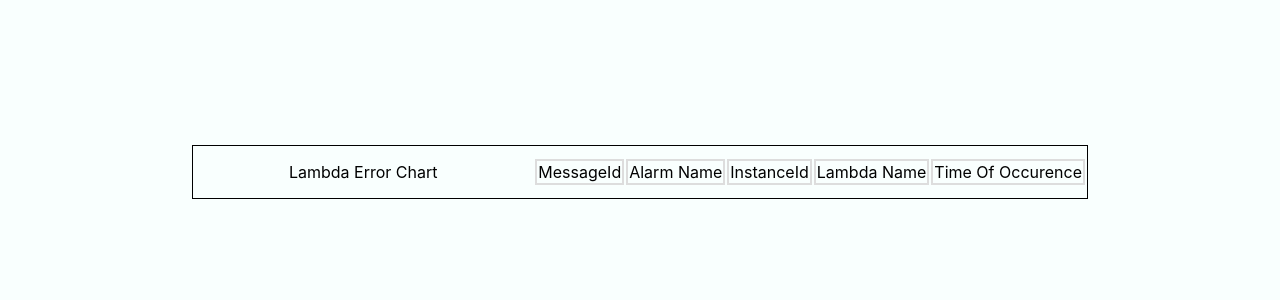
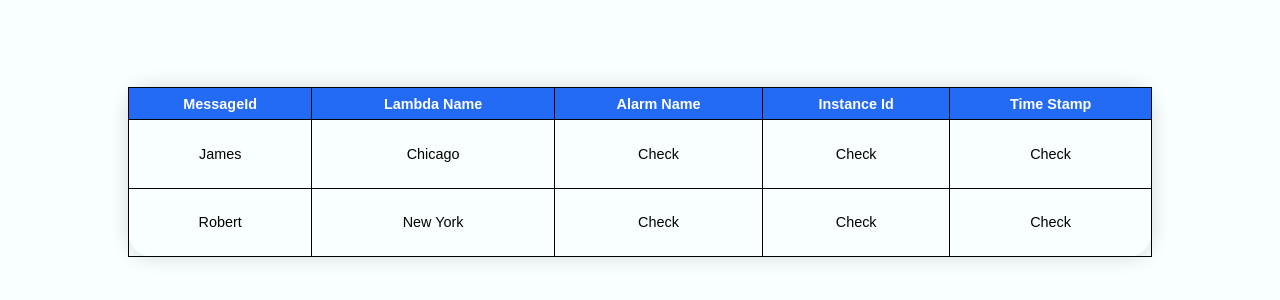
Before and after one commit to Smith-Steve/LambdaErrorApplication, a React (Create React App) app in the folder frontend/: page / in a window 1280 px wide. Shown: the part 228-528 px from the top of the page. Built offline with nearby package versions, Linux system fonts and the light colour scheme.

Commit message:
further frontend work

```diff
--- a/frontend/src/App.css
+++ b/frontend/src/App.css
@@ -12,25 +12,33 @@ body {
   min-height: 100vh;
 }
 
-table {
-  width: 70%;
-  border: 0.05rem solid;
-  display: flex;
-  flex-wrap: wrap;
-  justify-content: center;
-  align-items: center;
+table,th,td {
+  border: 1px solid black;
 }
 
-.table-header-row {
-  flex: 1;
+thead {
+  padding: 1rem;
+  height: 2rem;
+  margin: 25px 0;
+  background-color: #236bf4;
+  color: white;
 }
 
-tr {
+table {
+  border-collapse: collapse;
+  margin: 25px 0;
+  font-size: 0.9em;
+  font-family: sans-serif;
+  box-shadow: 0 0 20px rgba(0, 0, 0, 0.15);
+  border: 1px solid black;
+  width: 80%;
+  height: 170px;
   text-align: center;
+  border-radius: 25px ;
 }
 
-th,
-td {
-  text-align: center;
-  border: 2px solid #ddd;
+.row-highlight:hover {
+  background-color: #f8f8f8;
+  font-weight: bold;
+  color: #236bf4;
 }
--- a/frontend/src/App.js
+++ b/frontend/src/App.js
@@ -14,16 +14,29 @@ class App extends Component {
     return (
       <div className="Application-Container">
         <table>
-          <tr className="table-header-row">
-            <p>Lambda Error Chart </p>
-          </tr>
-          <tr>
-            <td className="text-style">MessageId</td>
-            <td className="text-style">Alarm Name</td>
-            <td className="text-style">InstanceId</td>
-            <td className="text-style">Lambda Name</td>
-            <td className="text-style">Time Of Occurence</td>
-          </tr>
+          <thead>
+              <tr>
+                  <th>MessageId</th>
+                  <th>Lambda Name</th>
+                  <th>Alarm Name</th>
+                  <th>Instance Id</th>
+                  <th>Time Stamp</th>
+              </tr>
+            </thead>
+            <tr className="row-highlight">
+                <td>James</td>
+                <td>Chicago</td>
+                <td>Check</td>
+                <td>Check</td>
+                <td>Check</td>
+            </tr>
+            <tr className="row-highlight">
+                <td>Robert</td>
+                <td>New York</td>
+                <td>Check</td>
+                <td>Check</td>
+                <td>Check</td>
+            </tr>
         </table>
       </div>
     );
```
